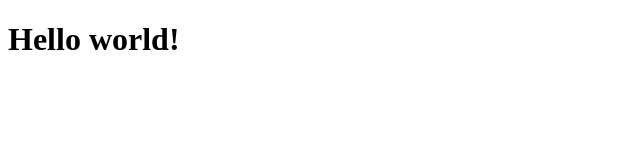
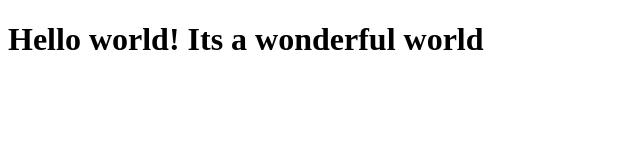
Before and after one commit to mateostjepanovic/coursera-test, a plain HTML site: page site/index.html in a window 1280 px wide. Shown: the whole page, without its empty margins (0-640 px from the left). Drawn offline with Linux system fonts and the light colour scheme.

Commit message:
small addition

```diff
--- a/site/index.html
+++ b/site/index.html
@@ -4,6 +4,6 @@
 	<title>Hello world!</title>
 </head>
 <body>
-<h1>Hello world!<h1>
+<h1>Hello world! Its a wonderful world<h1>
 </body>
 </html>
```
